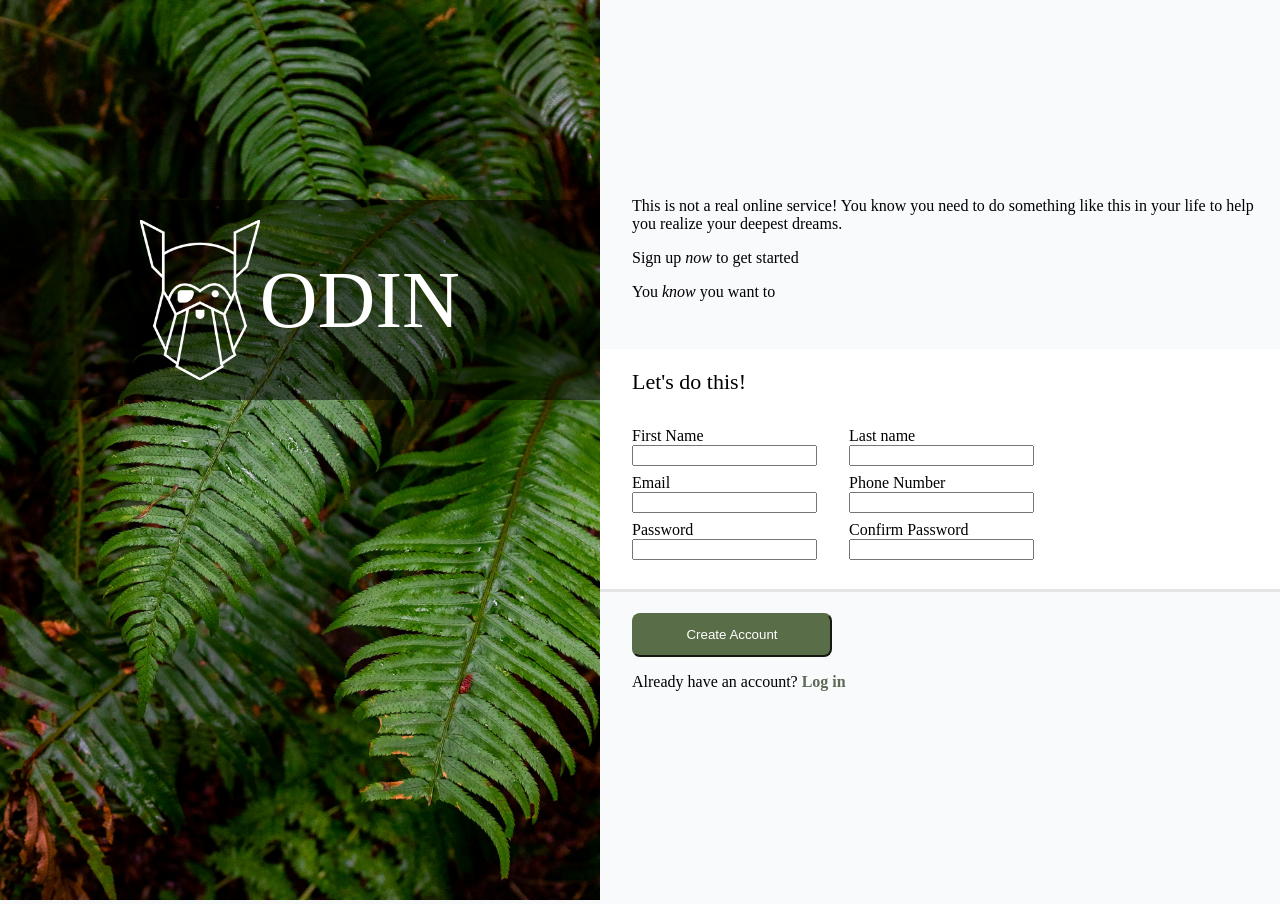
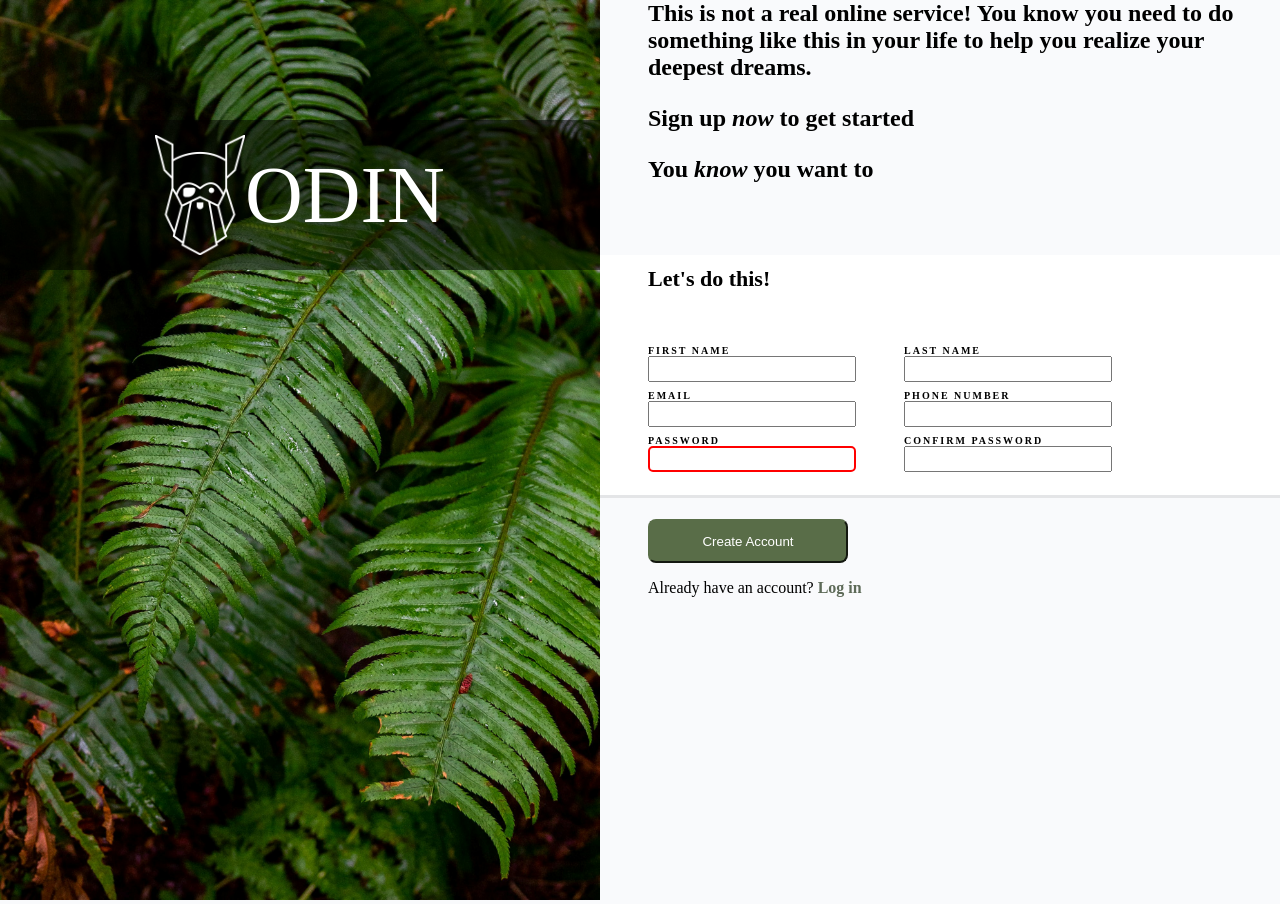
Before and after one commit to MeZeteny/signup-odin, a plain HTML site: page index.html in a window 1280 px wide. Drawn offline with Linux system fonts and the light colour scheme.

Commit message:
Added basic responsivity and styled the inputs and the quote section

```diff
--- a/style.css
+++ b/style.css
@@ -1,5 +1,5 @@
 :root {
-    --padding: 32px;
+    --padding: 6vh;
 }
 
 body {
@@ -19,9 +19,9 @@ body {
 .logo-container {
     background-color: rgba(0, 0, 0, 0.5);
     width: inherit;
-    height: 200px;
+    height: 150px;
     position: absolute;
-    top: 25%;
+    top: 15%;
     display: flex;
     justify-content: center;
     font-size: 80px;
@@ -40,12 +40,25 @@ body {
 #left {
     display: flex;
     flex-direction: column;
-    justify-content: center;
+    justify-content: flex-start;
     width: 100%;
+}
+
+.quote-container {
+    position: relative;
+    min-height: 150px;
+    margin-top: var(--padding);
 }
 
 .quote {
     padding-left: var(--padding);
+    font-weight: 700;
+    font-size: 1.5em;
+}
+
+.quote #signup-text, .quote #long-text{
+    margin: 0;
+    max-width: 700px;
 }
 
 form {
@@ -53,7 +66,7 @@ form {
     display: flex;
     flex-direction: column;
     justify-content: center;
-    height: 30vh;
+    min-height: 30vh;
     width: 100%;
     box-shadow: 0px 3px #e4e5e7;
     margin: var(--padding) 0px 24px 0px;
@@ -63,6 +76,7 @@ form {
 legend {
     font-size: 22px;
     padding-left: var(--padding);
+    font-weight: 700;
 }
 
 a {
@@ -73,6 +87,11 @@ a {
 
 input {
     margin-bottom: 8px;
+}
+
+label {
+    font-weight: 700;
+    font-size: 10px;
 }
 
 button {
@@ -86,6 +105,16 @@ button {
 
 .inputs {
     display: flex;
+    border-radius: 5px;
+    text-transform: uppercase;
+    letter-spacing: 2px;
+    align-items: center;
+    min-height: 18vh;
+}
+
+.inputs input {
+    width: 200px;
+    height: 2.5vh;
 }
 
 .left-input {
@@ -102,3 +131,8 @@ button {
 .action {
     padding-left: var(--padding);
 }
+
+input:invalid {
+    border: 2px solid red;
+    border-radius: 5px;
+}
```
